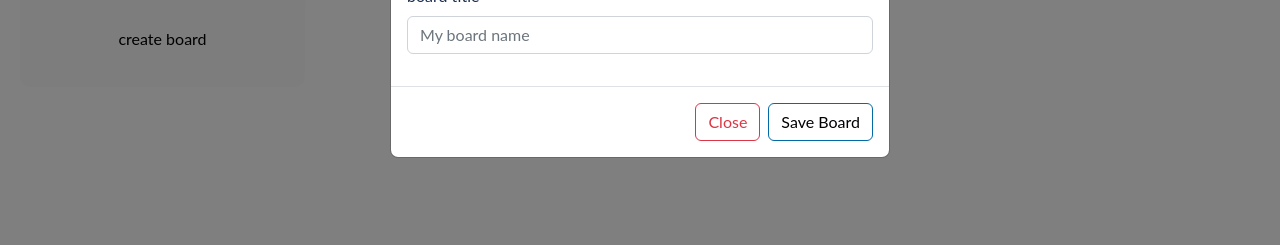
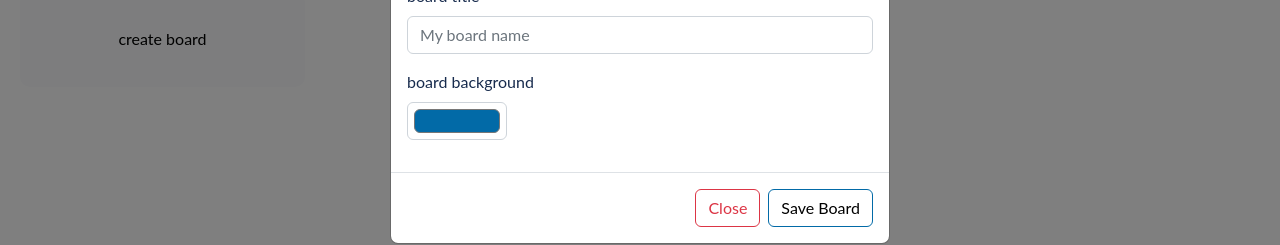
Before and after one commit to Veronchi/Rs-Clone, a React (Create React App) app: page /boards in a window 1280 px wide. Both pictures are taken after typing "Sample" into the empty fields and a click on the button "create board". Shown: the part 130-375 px from the top of the page. Built offline with nearby package versions, Linux system fonts and the light colour scheme; a web font is replaced by a local one.

Commit message:
feat: add color input

```diff
--- a/src/components/ModalWindow/ModalWindow.tsx
+++ b/src/components/ModalWindow/ModalWindow.tsx
@@ -1,6 +1,7 @@
 import React from 'react';
 import { Button, Form, Modal } from 'react-bootstrap';
 import { IModal } from '../../interfaces';
+import './style.scss';
 
 export function ModalWindow({ show, handleModal }: IModal): JSX.Element {
   return (
@@ -18,6 +19,15 @@ export function ModalWindow({ show, handleModal }: IModal): JSX.Element {
               autoFocus
             />
           </Form.Group>
+          <Form.Group className="mb-3" controlId="exampleForm.ControlInput1">
+            <Form.Label>board background</Form.Label>
+            <Form.Control
+              className="board-color"
+              value="#026aa7"
+              type="color"
+              autoFocus
+            />
+          </Form.Group>
         </Form>
       </Modal.Body>
       <Modal.Footer>
--- /dev/null
+++ b/src/components/ModalWindow/style.scss
@@ -0,0 +1,13 @@
+@import "../../styles/palette.scss";
+
+.board-color {
+  width: 100px;
+}
+
+.save-btn {
+  border: 1px solid $primary-blue;
+
+  &:hover {
+    background-color: $primary-blue;
+  }
+}
--- a/src/pages/BoardsPage/style.scss
+++ b/src/pages/BoardsPage/style.scss
@@ -23,11 +23,3 @@
     background-color: $hovered-gray;
   }
 }
-
-.save-btn {
-  border: 1px solid $primary-blue;
-
-  &:hover {
-    background-color: $primary-blue;
-  }
-}
```
